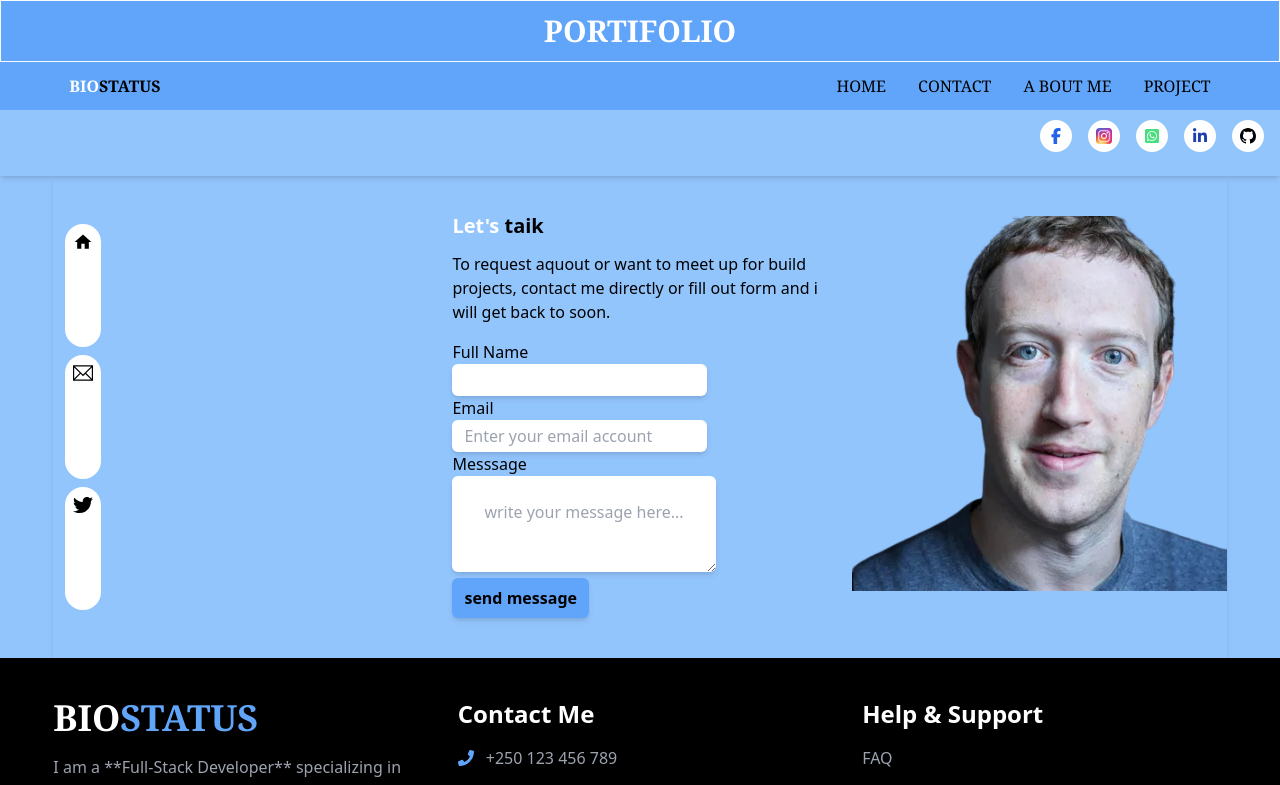
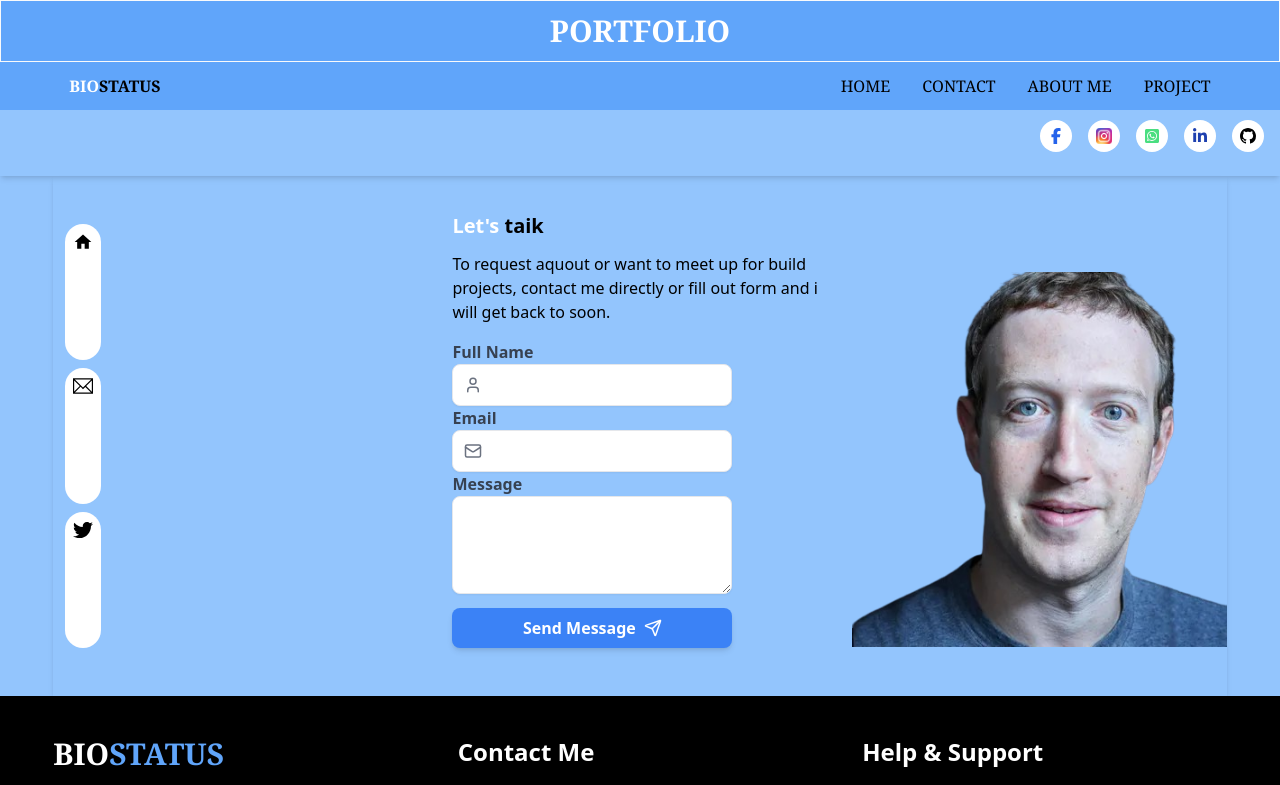
Before and after one commit to ndayiringiye/portifolio, a React (Vite) app: page /contact in a window 1280 px wide. Shown: the top 785 px of the page. Built offline with nearby package versions, Linux system fonts and the light colour scheme.

Commit message:
feat:/improve projects page

```diff
--- a/package.json
+++ b/package.json
@@ -10,11 +10,14 @@
     "preview": "vite preview"
   },
   "dependencies": {
+    "@emailjs/browser": "^4.4.1",
     "antd": "^5.24.1",
     "framer-motion": "^12.5.0",
+    "lucide-react": "^0.487.0",
     "motion": "^11.17.0",
     "react": "^18.3.1",
     "react-dom": "^18.3.1",
+    "react-hot-toast": "^2.5.2",
     "react-router": "^7.0.2"
   },
   "devDependencies": {
--- a/src/App.jsx
+++ b/src/App.jsx
@@ -5,10 +5,10 @@ import AboutUs from "./Pages/AboutuS";
 import Layout from "./Pages/Layout";
 import { useState } from "react";
 import { globalModelContext } from "./contents/GlobalModelContext";
+import Projects from "./Pages/Projects";
 
 const App = () => {
   const [models, setModels] = useState("light");
-
   return (
     <globalModelContext.Provider value={{ models, setModels }}>
       <div className={models === "light" ? "light" : "dark"}>
@@ -17,6 +17,8 @@ const App = () => {
             <Route path="/" element={<Home />} />
             <Route path="/contact" element={<Contact />} />
             <Route path="/about" element={<AboutUs />} />
+            <Route path="/project" element={<Projects />} />
+
           </Route>
         </Routes>
       </div>
--- a/src/Component/Footer.jsx
+++ b/src/Component/Footer.jsx
@@ -1,14 +1,15 @@
-import { FaEnvelope, FaMapMarkerAlt, FaPhone, FaFacebook, FaTwitter, FaLinkedin } from "react-icons/fa";
-
+import { FaEnvelope, FaMapMarkerAlt, FaPhone,  } from "react-icons/fa";
+import { FaFacebookF } from "react-icons/fa6";
+import { FaSquareWhatsapp } from "react-icons/fa6";
+import { FaLinkedinIn } from "react-icons/fa";
+import { BsGithub } from "react-icons/bs";
+import { Link } from "react-router";
 const Footer = () => {
   return (
     <footer className="bg-black text-white">
-      {/* Top Section */}
       <div className="w-11/12 mx-auto py-10 grid grid-cols-1 md:grid-cols-3 gap-10 border-b border-gray-700">
-
-        {/* About Me */}
         <div>
-          <h1 className="text-4xl font-bold font-serif uppercase">
+          <h1 className="text-3xl font-bold font-serif uppercase">
             Bio<span className="text-blue-400">Status</span>
           </h1>
           <p className="mt-4 text-gray-400 leading-relaxed">
@@ -16,24 +17,20 @@ const Footer = () => {
             Passionate about building scalable applications and solving real-world problems with technology.
           </p>
         </div>
-
-        {/* Contact Information */}
         <div>
           <h2 className="text-2xl font-semibold">Contact Me</h2>
           <ul className="mt-4 space-y-3 text-gray-400">
             <li className="flex items-center">
-              <FaPhone className="text-blue-400 mr-3" /> +250 123 456 789
+              <FaPhone className="text-blue-400 mr-3" /> +250 791 613 1891
             </li>
             <li className="flex items-center">
-              <FaEnvelope className="text-blue-400 mr-3" /> david@example.com
+              <FaEnvelope className="text-blue-400 mr-3" /> ndayiringiyedavid394@gmail.com
             </li>
             <li className="flex items-center">
               <FaMapMarkerAlt className="text-blue-400 mr-3" /> Kigali, Rwanda
             </li>
           </ul>
         </div>
-
-        {/* Help Center & Social Media */}
         <div>
           <h2 className="text-2xl font-semibold">Help & Support</h2>
           <ul className="mt-4 space-y-3 text-gray-400">
@@ -41,17 +38,15 @@ const Footer = () => {
             <li><a href="#" className="hover:text-blue-400 transition duration-300">Support</a></li>
             <li><a href="#" className="hover:text-blue-400 transition duration-300">Terms & Conditions</a></li>
           </ul>
-          {/* Social Media Icons */}
           <div className="flex space-x-5 mt-5">
-            <a href="#" className="text-blue-400 text-2xl hover:text-white transition duration-300"><FaFacebook /></a>
-            <a href="#" className="text-blue-400 text-2xl hover:text-white transition duration-300"><FaTwitter /></a>
-            <a href="#" className="text-blue-400 text-2xl hover:text-white transition duration-300"><FaLinkedin /></a>
+          <Link to="https://www.facebook.com/" title="facebook" target="_blank" className="bg-white p-2 text-center rounded-full text-blue-600 "><FaFacebookF /></Link>
+          <Link to="https://www.instagram.com/"title="instagram"  target="_blank" className="bg-white p-2 text-center rounded-full  "><img src="src/images/image copy.png" alt="instagram" className="w-4 h-4" /></Link>
+          <Link to="https://www.whatsapp.com/" title="whatsapp" target="_blank" className="bg-white p-2 text-center rounded-full text-green-400"><FaSquareWhatsapp /></Link>
+          <Link to="https://www.linkedin.com/" title="linkedin" target="_blank" className="bg-white p-2 text-center rounded-full text-blue-800"><FaLinkedinIn /></Link>
+          <Link to="https://github.com/ndayiringiye" title="Github" target="_blank" className="bg-white p-2 text-black text-center rounded-full"><BsGithub /></Link>
           </div>
         </div>
-
       </div>
-
-      {/* Copyright Section */}
       <div className="text-center py-4 text-gray-400">
         <h2>&copy; {new Date().getFullYear()} All rights reserved | Powered by **David Ndayiringiye**</h2>
       </div>
--- a/src/Component/Head.jsx
+++ b/src/Component/Head.jsx
@@ -1,49 +1,50 @@
 import { useState } from "react";
 import { IoMenuSharp } from "react-icons/io5";
-import { Link, Outlet } from "react-router"
+import { Link } from "react-router"
 import { IoMdCloseCircle } from "react-icons/io";
+
 const Head = () => {
   const [icons, setIcons] = useState(false)
   return (
-    <div className="relative  z-10">
-      <div className="fixed top-0 right-0 left-0 mb-48">
-        <div>
-          <h1 className='text-white font-serif uppercase border border-gray-50 font-bold text-3xl text-center py-3 items center w-full bg-blue-400'>portifolio</h1>
-        </div>
+    <div className="relative z-10 ">
+      <div className="fixed top-0 right-0 left-0">
+        <h1 className="text-white font-serif uppercase border border-gray-50 font-bold text-3xl text-center py-3 bg-blue-400">
+          Portfolio
+        </h1>
         <div className="bg-blue-400">
-          <nav className="flex justify-between w-11/12 mx-auto bg-blue-400 px-4 py-3 text-center">
-            <div className='logo'>
-              <Link to="/" className="text-white font-bold uppercase  font-serif">Bio<span className="text-black font-bold ">Status</span></Link>
+          <nav className="flex justify-between w-11/12 mx-auto bg-blue-400 px-4 py-3">
+            <div className="logo">
+              <Link to="/" className="text-white font-bold uppercase font-serif">
+                Bio<span className="text-black font-bold">Status</span>
+              </Link>
             </div>
-            <div className="flex gap-8 text-bold font-serif uppercase hidden  sm:hidden md:flex">
-              <Link className="transition duration-3000 delay-5000 hover:text-white hover:underline underline-offset-2" to="/">home</Link>
-              <Link className="transition duration-3000 delay-5000 hover:text-white hover:underline underline-offset-2" to="/contact">contact</Link>
-              <Link className="transition duration-3000 delay-5000 hover:text-white hover:underline underline-offset-2" to="/about">a bout me</Link>
-              <Link className="transition duration-3000 delay-5000 hover:text-white hover:underline underline-offset-2" to="/project">project</Link>
+            <div className="hidden sm:flex gap-8 font-serif uppercase">
+              <Link className="hover:text-white hover:underline underline-offset-2" to="/">Home</Link>
+              <Link className="hover:text-white hover:underline underline-offset-2" to="/contact">Contact</Link>
+              <Link className="hover:text-white hover:underline underline-offset-2" to="/about">About Me</Link>
+              <Link className="hover:text-white hover:underline underline-offset-2" to="/project">Project</Link>
             </div>
-            <div className="grid md:hidden">
+            <div className="z-10 sm:hidden relative">
+              <IoMenuSharp onClick={() => setIcons(!icons)} className="text-3xl text-black cursor-pointer iphone:text-3xl ipad:text-5xl ipad:front-bold  ipad:px-2 flex sm:hidden" />
               {icons && (
-                <div className="grid grid-cols-1 gap-2 bg-blue-500 py-2 px-6 absolute  top-43 capitalize rounded-md shadow-md font-bold cursor-pointer  text-white">
-                  <div className="flex justify-end px-2 ">
-                    <IoMdCloseCircle onClick={() => setIcons("")} className="text-2xl" />
+                <div className="absolute right-0 top-10 bg-blue-400 w-40 py-2 rounded-md shadow-md text-white">
+                  <div className="flex justify-end px-2">
+                    <IoMdCloseCircle onClick={() => setIcons(false)} className="text-2xl cursor-pointer" />
                   </div>
-                  <Link className="transition duration-3000 delay-5000 hover:text-white hover:underline underline-offset-2" to="/">home</Link>
-                  <Link className="transition duration-3000 delay-5000 hover:text-white hover:underline underline-offset-2" to="/contact">contact</Link>
-                  <Link className="transition duration-3000 delay-5000 hover:text-white hover:underline underline-offset-2" to="/about">a bout me</Link>
-                  <Link className="transition duration-3000 delay-5000 hover:text-white hover:underline underline-offset-2" to="/project">project</Link>
+                  <div className="flex flex-col items-center gap-2 py-2 font-bold cursor-pointer">
+                    <Link className="hover:text-gray-200 hover:underline hover:underline-ofset-2" to="/" onClick={() => setIcons(false)}>Home</Link>
+                    <Link className="hover:text-gray-200 hover:underline hover:underline-ofset-2" to="/contact" onClick={() => setIcons(false)}>Contact</Link>
+                    <Link className="hover:text-gray-200 hover:underline hover:underline-ofset-2" to="/about" onClick={() => setIcons(false)}>About Me</Link>
+                    <Link className="hover:text-gray-200 hover:underline hover:underline-ofset-2" to="/project" onClick={() => setIcons(false)}>Project</Link>
+                  </div>
                 </div>
               )}
             </div>
-            <div className="flex md:hidden">
-              <IoMenuSharp onClick={() => setIcons(prev => !prev)} className="font-bold text-3xl text-black" />
-            </div >
           </nav>
         </div>
       </div>
-      <div>
-      </div>
     </div>
-  )
+  );
 }
 
 export default Head
--- a/src/Component/Home.jsx
+++ b/src/Component/Home.jsx
@@ -1,13 +1,28 @@
-import { FaDownload } from "react-icons/fa6";
 import { motion } from "framer-motion";
 import Technology from "./Technology";
 import { FaBriefcase } from "react-icons/fa";
 
 const Home = () => {
+  const handleDownload = () => {
+    const cvUrl = process.env.PUBLIC_URL + "/Blue_Simple_Professional_CV_Resume.pdf";
+    const link = document.createElement("a");
+    link.href = cvUrl;
+    link.setAttribute("download", "David_Ndayiringiye_CV.pdf");
+    document.body.appendChild(link);
+    link.click();
+    document.body.removeChild(link);
+  };
   return (
 
     <div className='bg-[url("src/images/homebg.png")] mt-36 bg-no-repeat bg-cover iphone:bg-cover iphone:bg-no-repeat'>
-      <h1 className=' flex justify-end  uppercase font-serif font-bold text-blue-700 text-2xl py-6 mx-10'>Bio<span className='text-black uppercase'>Status</span></h1>
+      <div className="w-11/12 mx-auto flex justify-end py-4">
+      <button
+        onClick={handleDownload}
+        className="px-6 py-3 bg-blue-400 text-white font-bold rounded-lg shadow-md hover:bg-blue-500 transition duration-300"
+      >
+        Download CV
+      </button>
+      </div>
       <div className="flex flex-col !items-center justify-center ">
         <motion.div
           initial={{ x: "-100vw", opacity: 0 }}
--- a/src/Component/IntroductionAbout.jsx
+++ b/src/Component/IntroductionAbout.jsx
@@ -24,7 +24,7 @@ const IntroductionAbout = () => {
             i'am david developer
           </h1>
           <div>
-            <p className="text-lg font-medium font-roboto">
+            <p className="text-lg  font-medium font-roboto">
               {isExpanded ? par : par.slice(0, 200) + "..."}
             </p>
             <div className="my-5">
--- a/src/Component/SimpleResponsibles.jsx
+++ b/src/Component/SimpleResponsibles.jsx
@@ -1,20 +1,23 @@
 import { useState } from "react";
 
 const SimpleResponsibles = () => {
-     const par ="I’m driven by a deep passion for problem-solving and creating intuitive solutions. I thrive in fast-paced environments and love collaborating with diverse teams to build innovative products that make a real difference. Whether it's optimizing existing systems or building something from the ground up, I’m always excited to face new challenges and grow as a developer.";
+  const par = "I’m driven by a deep passion for problem-solving and creating intuitive solutions. I thrive in fast-paced environments and love collaborating with diverse teams to build innovative products that make a real difference. Whether it's optimizing existing systems or building something from the ground up, I’m always excited to face new challenges and grow as a developer.";
   const [isResized, setIsResized] = useState(false);
 
   const toggleText = () => {
     setIsResized(!isResized);
   };
   return (
-    <div className="border-2 border-b-blue-600 rounded-sm py-2 px-3">
-         <p className="text-lx font-medium font-roboto">{isResized ? par : par.slice(0, 200) + " ..."}</p>
-         <div className="py-2 flex justify-end px-4">
-         <button onClick={toggleText}
-            className="bg-blue-500 text-white font-semibold text-xl p-2 rounded-md"
+    <div className="border-2 border-blue-400 rounded-lg p-4 shadow-lg transition-transform duration-300 hover:rotate-3 ">
+      <p className="text-lg font-medium font-roboto">
+        {isResized ? par : par.slice(0, 200) + " ..."}
+      </p>
+      <div className="py-2 flex justify-end">
+        <button
+          onClick={toggleText}
+          className="bg-blue-500 text-white font-semibold text-xl px-4 py-2 rounded-md hover:bg-blue-400 transition duration-300"
         >
-            view    {isResized ? "less" : "more"}
+          View {isResized ? "Less" : "More"}
         </button>
       </div>
     </div>
--- a/src/Pages/Contact.jsx
+++ b/src/Pages/Contact.jsx
@@ -8,19 +8,53 @@ import { TfiEmail } from "react-icons/tfi";
 import { FaTwitter } from "react-icons/fa";
 import { Link } from "react-router";
 import { motion } from "motion/react"
+import { useState } from "react";
+import emailjs from "@emailjs/browser";
+import { Mail, User, Send, CheckCircle } from "lucide-react";
+import { Toaster, toast } from "react-hot-toast";
 
 
 
 const Contact = () => {
+  const [loading, setLoading] = useState(false);
+
+  const sendEmail = (e) => {
+    e.preventDefault();
+    setLoading(true);
+
+    emailjs
+      .sendForm(
+        "service_pje5zdb",
+        "template_xkojm4j",
+        e.target,
+        "wkrdCbu66hKdjpCA2"
+      )
+      .then(
+        () => {
+          toast.success(
+            <div className="flex items-center gap-2">
+              <CheckCircle className="text-green-500" />
+              Message has been sent successfully!
+            </div>
+          );
+          e.target.reset();
+        },
+        (error) => {
+          toast.error("Something went wrong. Try again.");
+          console.error(error);
+        }
+      )
+      .finally(() => setLoading(false));
+  };
   return (
     <div>
-      <div className="bg-blue-300 mt-24">
+      <div className="bg-blue-300 ipad:mt-32 sm:mt-24 mt-24">
         <div className="flex justify-end gap-4 py-6 px-4 shadow-md cursor-pointer">
-          <Link to="https://www.facebook.com/" className="bg-white p-2 text-center rounded-full text-blue-600 "><FaFacebookF /></Link>
-          <Link to="https://www.instagram.com/" className="bg-white p-2 text-center rounded-full  "><img src="src/images/image copy.png" alt="instagram" className="w-4 h-4" /></Link>
-          <Link to="https://www.whatsapp.com/" className="bg-white p-2 text-center rounded-full text-green-400"><FaWhatsappSquare /></Link>
-          <Link to="https://www.linkedin.com/" className="bg-white p-2 text-center rounded-full text-blue-800"><FaLinkedinIn /></Link>
-          <Link to="https://github.com/ndayiringiye" className="bg-white p-2 text-center rounded-full"><BsGithub /></Link>
+          <Link to="https://www.facebook.com/" target="_blank" className="bg-white p-2 text-center rounded-full text-blue-600 "><FaFacebookF /></Link>
+          <Link to="https://www.instagram.com/" target="_blank" className="bg-white p-2 text-center rounded-full  "><img src="src/images/image copy.png" alt="instagram" className="w-4 h-4" /></Link>
+          <Link to="https://www.whatsapp.com/" target="_blank" className="bg-white p-2 text-center rounded-full text-green-400"><FaWhatsappSquare /></Link>
+          <Link to="https://www.linkedin.com/" target="_blank" className="bg-white p-2 text-center rounded-full text-blue-800"><FaLinkedinIn /></Link>
+          <Link to="https://github.com/ndayiringiye" target="_blank" className="bg-white p-2 text-center rounded-full"><BsGithub /></Link>
         </div>
         <div >
           <div className="grid grid-cols-3 gap-x-6 w-11/12 mx-auto py-10 iphone:grid-cols-1  shadow-md sm:grid-cols-1 md:grid-cols-2 lg:grid-cols-3">
@@ -34,17 +68,50 @@ const Contact = () => {
             >
               <h1 className="text-white font-semibold text-xl leading-5">Let's <span className="leading-5 text-xl text-black font-semibold">taik</span></h1>
               <p className="py-4 font-sans-serif">To request aquout or want to meet up for build projects, contact me directly or fill out form and i will get back to soon.</p>
-              <form className="">
-                <label htmlFor="name">Full Name</label><br />
-                <input className="py-1 outline-none px-3 rounded-md shadow-md" type="text" name="name" /><br />
-                <label htmlFor="email">Email</label><br />
-                <input className="py-1 outline-none px-3 rounded-md shadow-md" type="email" placeholder="Enter your email account" /><br />
-                <label htmlFor="messsage" className=" ">Messsage</label><br />
-                <textarea name="message" id="message" placeholder="write your message here..." className="py-6 outline-none px-8 shadow-md rounded-md" /><br />
-                <button className="bg-blue-400 py-2 px-3 rounded-md shadow-md cursor-pointer font-bold text-black hover:text-white hover:bg-black">send message</button>
-              </form>
+              <div>
+                <Toaster position="top-center" />
+                <form className="" onSubmit={sendEmail}>
+                    <label className="block text-gray-700 font-semibold">Full Name</label>
+                    <div className="relative flex items-center">
+                      <User className="absolute left-3 text-gray-500" size={18} />
+                      <input
+                        type="text"
+                        name="name"
+                        className="w-[280px]  pl-10 pr-3 py-2 border rounded-lg shadow-sm focus:outline-none focus:ring-2 focus:ring-blue-400"
+                        required
+                      />
+                    </div>
+                    <div className="relative">
+                      <label className="block text-gray-700 font-semibold">Email</label>
+                      <div className="relative flex items-center">
+                        <Mail className="absolute left-3 text-gray-500" size={18} />
+                        <input
+                          type="email"
+                          name="email"
+                          className="w-[280px]  pl-10 pr-3 py-2 border rounded-lg shadow-sm focus:outline-none focus:ring-2 focus:ring-blue-400"
+                          required
+                        />
+                      </div>
+                    </div>
+                    <label className="block text-gray-700 font-semibold">Message</label>
+                    <textarea
+                      name="message"
+                      rows="3"
+                      className="w-[280px] p-3 border rounded-lg shadow-sm focus:outline-none focus:ring-2 focus:ring-blue-400"
+                      required
+                    ></textarea>
+                    <button
+                      type="submit"
+                      className="w-[280px] flex justify-center items-center my-2 gap-2 bg-blue-500 text-white font-bold py-2 rounded-lg shadow-md hover:bg-blue-600 transition disabled:opacity-50"
+                      disabled={loading}
+                    >
+                      {loading ? "Sending..." : "Send Message"}
+                      <Send size={18} />
+                    </button>
+                </form>
+              </div>
             </motion.div>
-            <div>
+            <div className="mt-14">
               <motion.img
                 initial={{ scale: 0 }} animate={{ scale: 1 }}
                 src="public/images/Pasted_image_15-removebg-preview.png" alt="image" />
--- /dev/null
+++ b/src/Pages/Projects.jsx
@@ -0,0 +1,96 @@
+import { useState } from "react";
+import { motion } from "framer-motion";
+import { Card, Button } from "antd";
+import { LeftOutlined, RightOutlined } from "@ant-design/icons";
+
+const services = [
+    {
+        title: "E-commerce",
+        images: [
+            "src/images/793aa9391928a9cdade7be11d056d529.jpg",
+            "/images/ecommerce2.jpg",
+            "/images/ecommerce3.jpg",
+        ],
+        description: "Build modern e-commerce platforms with seamless user experience.",
+    },
+    {
+        title: "Delivery Services",
+        images: [
+            "/images/delivery1.jpg",
+            "/images/delivery2.jpg",
+            "/images/delivery3.jpg",
+        ],
+        description: "Efficient delivery services for digital tools, fashion, and construction.",
+    },
+    {
+        title: "Freelancing & Software Development",
+        images: [
+            "/images/freelance1.jpg",
+            "/images/freelance2.jpg",
+            "/images/freelance3.jpg",
+        ],
+        description: "Innovative software solutions and web development fixes.",
+    },
+];
+
+export default function ProjectsPage() {
+    return (
+        <div className="container mx-auto p-6">
+            <h1 className="text-3xl font-bold text-center mb-6">Our Services</h1>
+            <div className="w-11/12 mx-auto">
+                <div className="grid md:grid-cols-3 gap-6">
+                    {services.map((service, index) => (
+                        <ServiceCard key={index} service={service} />
+                    ))}
+                </div>
+            </div>
+        </div>
+    );
+}
+
+function ServiceCard({ service }) {
+    const [index, setIndex] = useState(0);
+
+    const nextImage = () => {
+        setIndex((prev) => (prev + 1) % service.images.length);
+    };
+
+    const prevImage = () => {
+        setIndex((prev) => (prev - 1 + service.images.length) % service.images.length);
+    };
+
+    return (
+        <div>
+
+        <Card className="w-11/12  mx-auto  shadow-lg rounded-2xl" hoverable>
+            <h2 className="text-xl font-semibold mb-4 text-center">{service.title}</h2>
+            <div className="relative w-full h-48">
+                <motion.img
+                    key={service.images[index]}
+                    src={service.images[index]}
+                    alt={service.title}
+                    className="w-full h-full object-cover rounded-lg"
+                    initial={{ opacity: 0, x: 20 }}
+                    animate={{ opacity: 1, x: 0 }}
+                    transition={{ duration: 0.5 }}
+                />
+                <Button
+                    shape="circle"
+                    icon={<LeftOutlined />}
+                    className="absolute top-1/2 left-2 transform -translate-y-1/2"
+                    onClick={prevImage}
+                />
+                <Button
+                    shape="circle"
+                    icon={<RightOutlined />}
+                    className="absolute top-1/2 right-2 transform -translate-y-1/2"
+                    onClick={nextImage}
+                />
+            </div>
+            <p className="text-sm text-gray-600 my-4 text-center">{service.description}</p>
+            <Button type="primary" className="w-full">Contact Us</Button>
+        </Card>
+        </div>
+
+    );
+}
--- a/tailwind.config.js
+++ b/tailwind.config.js
@@ -8,7 +8,8 @@ export default {
     extend: {
       screens:{
         iphone:"280px",
-        ipad:"400px"
+        ipad:"400px",
+        fold:"260px"
       }
     },
   },
```
Also changed, not shown: src/Component/Responsibilities.jsx (+10 -7 lines), 2 other files (tests, documents, lock files or other folders). Lines whose indentation alone changed are shown as unchanged.
